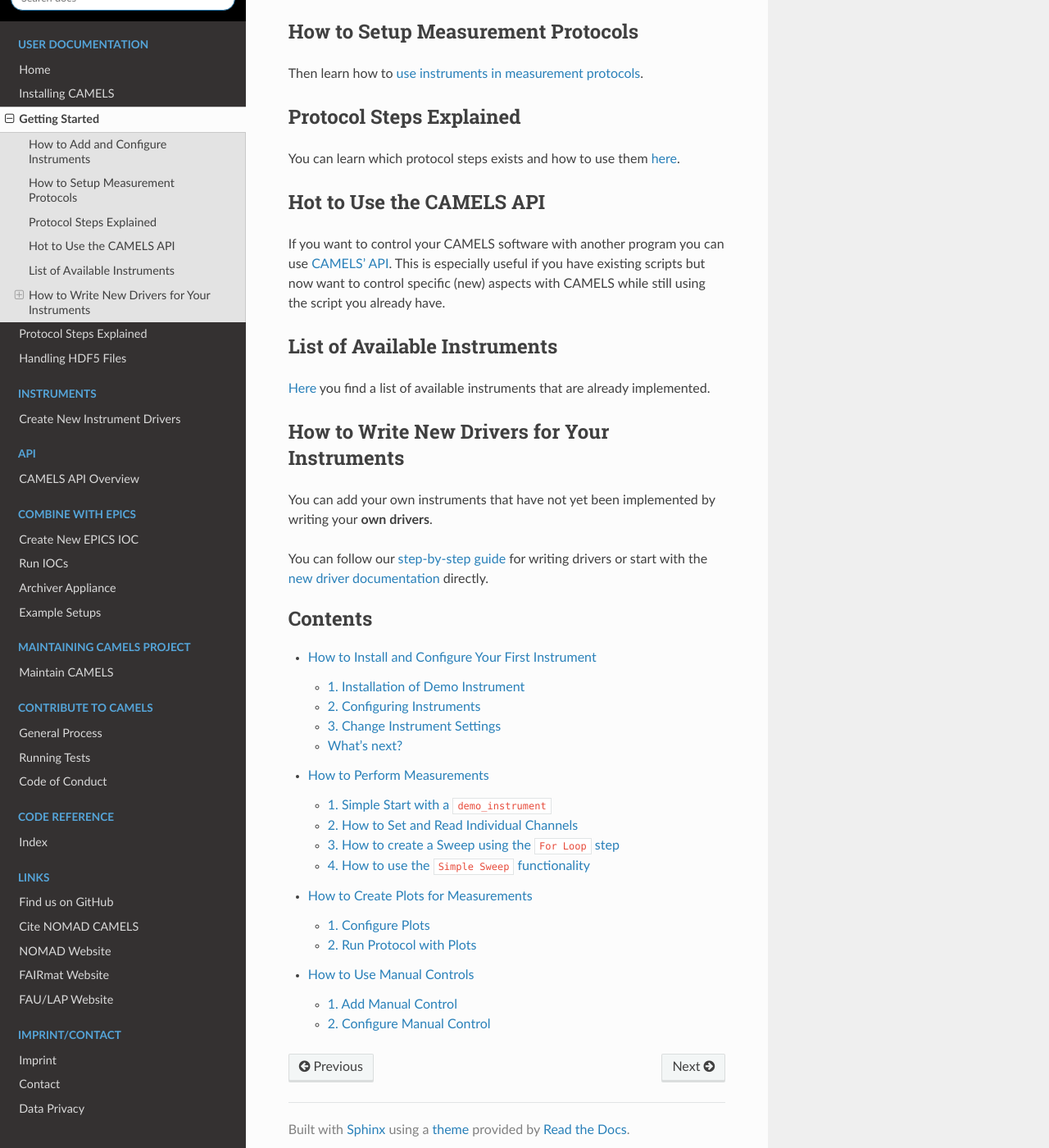
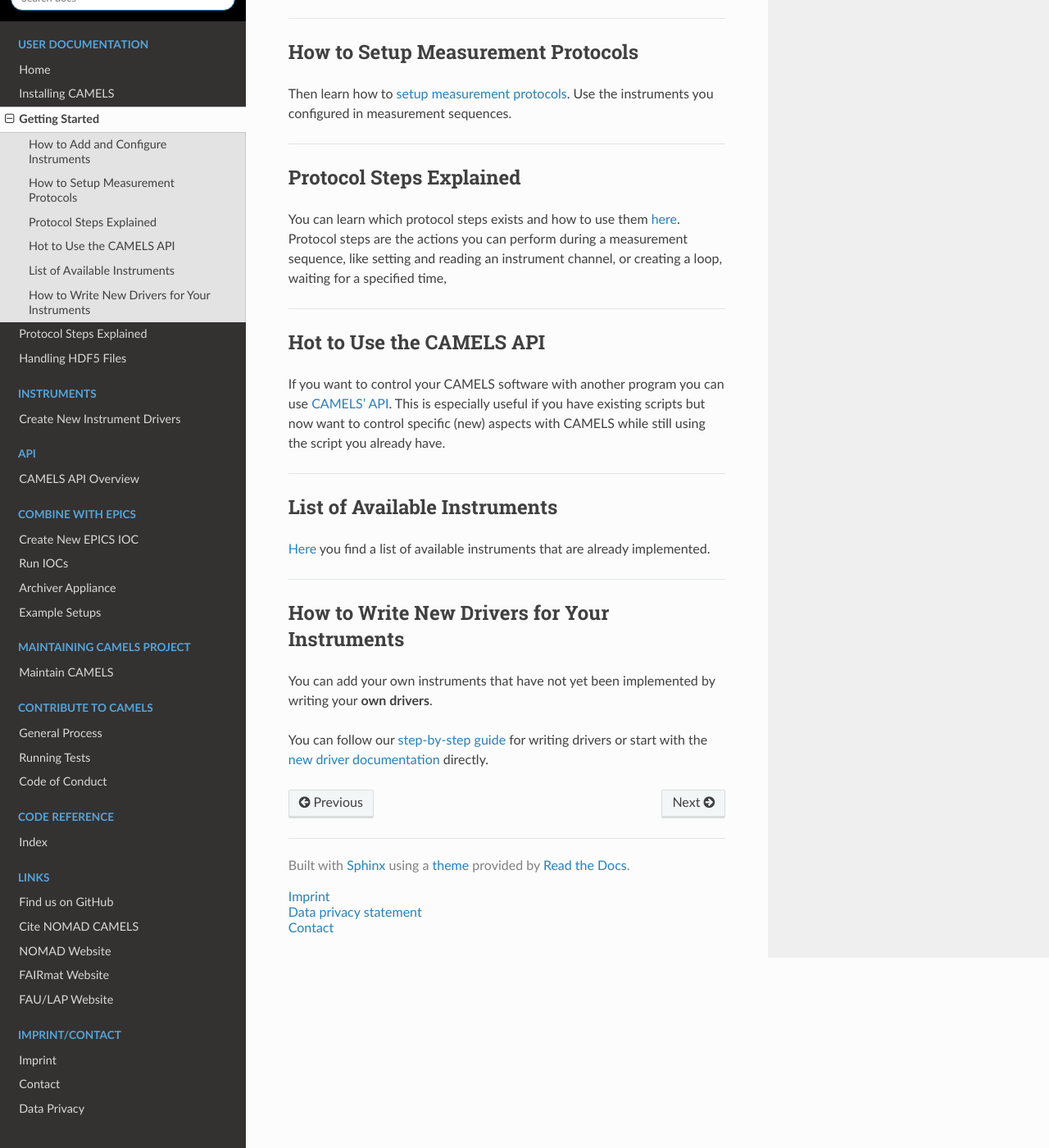
Before and after one commit to FAU-LAP/NOMAD-CAMELS, a Sphinx documentation site: the page built from docs/source/doc/tutorials/quick_start.md, in a window 1280 px wide and 1400 px high, scrolled down 338 px. Shown: the whole window at 82% size. Built offline with Sphinx 7.4.7 and the Read the Docs theme 2.0.0, drawn with Linux system fonts in a browser that asks for light colours; pages that are not in the unit, such as notebooks, are missing from menus; the version number is read from the project's files by our own code.

Commit message:
added clearer formatting

````diff
--- a/docs/source/doc/tutorials/quick_start.md
+++ b/docs/source/doc/tutorials/quick_start.md
@@ -2,38 +2,38 @@
 
 After successful [installation](../installation/installation.md) of CAMELS you are ready to start your experiments.
 
-## How to Add and Configure Instruments
+### How to Add and Configure Instruments
 
 The easiest way to get comfortable with CAMELS is to first learn [how to add and configure](quick_start_install.md) already implemented instruments.
 
-## How to Setup Measurement Protocols
+---
 
-Then learn how to [use instruments in measurement protocols](quick_start_protocols.md).
+### How to Setup Measurement Protocols
 
-## Protocol Steps Explained
+Then learn how to [setup measurement protocols](quick_start_protocols.md). Use the instruments you configured in measurement sequences.
 
-You can learn which protocol steps exists and how to use them [here](../protocol_steps/protocol_steps_landing.md).
+---
 
-## Hot to Use the CAMELS API
+### Protocol Steps Explained
+
+You can learn which protocol steps exists and how to use them [here](../protocol_steps/protocol_steps_landing.md). Protocol steps are the actions you can perform during a measurement sequence, like setting and reading an instrument channel, or creating a loop, waiting for a specified time,
+
+---
+
+### Hot to Use the CAMELS API
 
 If you want to control your CAMELS software with another program you can use [CAMELS' API](../api/api_landing.md). This is especially useful if you have existing scripts but now want to control specific (new) aspects with CAMELS while still using the script you already have.
 
-## List of Available Instruments
+---
+
+### List of Available Instruments
 
 [Here](../instruments/instruments.rst) you find a list of available instruments that are already implemented.
 
-## How to Write New Drivers for Your Instruments
+---
+
+### How to Write New Drivers for Your Instruments
 
 You can add your own instruments that have not yet been implemented by writing your **own drivers**.
 
 You can follow our [step-by-step guide](../programmers_guide/drivers/drivers_tutorial.md) for writing drivers or start with the [new driver documentation](../programmers_guide/instrument_drivers.md) directly.
-
-```{toctree}
-:caption: Contents
-:maxdepth: 2
-
-quick_start_install
-quick_start_protocols
-quick_start_plots
-quick_start_manual_control
-```
````
